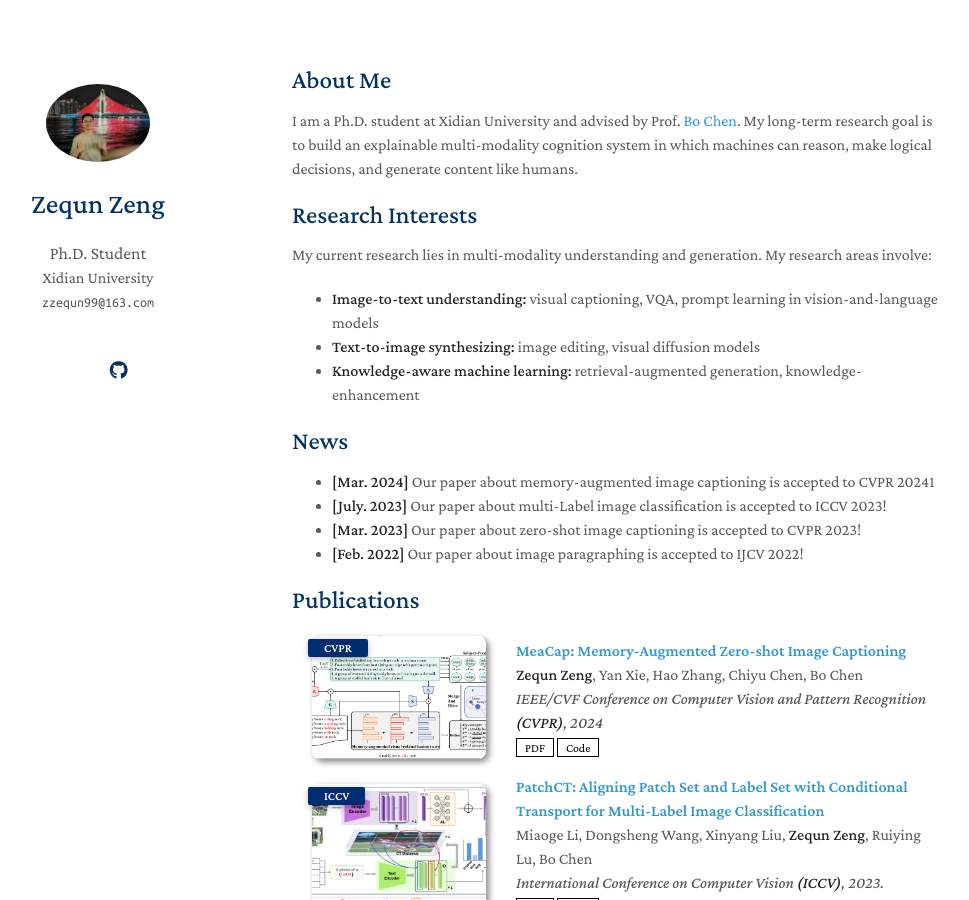
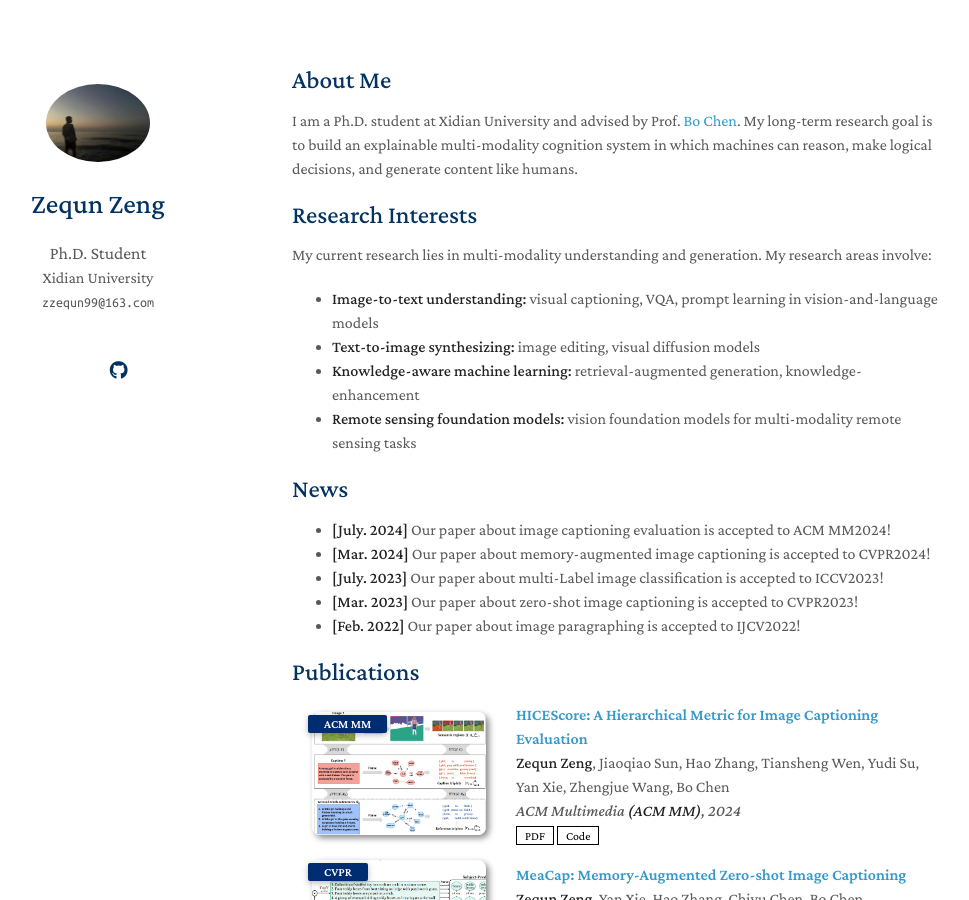
Before and after one commit to joeyz0z/joeyz0z.github.io, a Jekyll site: the page built from index.md, in a window 1280 px wide and 900 px high. Shown: the whole window, without its empty margins (178-1147 px from the left). Built offline with Jekyll 4.4.1, drawn with Linux system fonts in a browser that asks for light colours; nearby versions of some CDN libraries; a style sheet for code colours, icons or effects is not loaded; our own code applies the rules of GitHub Pages for plain Markdown files.

Commit message:
add new publication

```diff
--- a/_includes/publications.md
+++ b/_includes/publications.md
@@ -2,6 +2,26 @@
 
 <div class="publications">
 <ol class="bibliography">
+
+<li>
+<div class="pub-row">
+
+  <div class="col-sm-3 abbr" style="position: relative;padding-right: 15px;padding-left: 15px;">
+    <img src="assets/img/hice.png" class="teaser img-fluid z-depth-1">
+    <abbr class="badge">ACM MM</abbr>
+  </div>
+
+  <div class="col-sm-9" style="position: relative;padding-right: 15px;padding-left: 20px;">
+    <div class="title"><a href="https://arxiv.org/pdf/2403.03715.pdf">HICEScore: A Hierarchical Metric for Image Captioning Evaluation</a></div>
+    <div class="author"><strong>Zequn Zeng</strong>, Jiaoqiao Sun, Hao Zhang, Tiansheng Wen, Yudi Su, Yan Xie, Zhengjue Wang, Bo Chen</div>
+    <div class="periodical"><em>ACM Multimedia <strong>(ACM MM)</strong>, 2024</em></div>
+    <div class="links">
+      <a href="https://arxiv.org/pdf/2407.18589" class="btn btn-sm z-depth-0" role="button" target="_blank" style="font-size:12px;">PDF</a>
+      <a href="https://github.com/joeyz0z/HICE" class="btn btn-sm z-depth-0" role="button" target="_blank" style="font-size:12px;">Code</a>
+    </div>
+  </div>
+</div>
+</li>
 
 <li>
 <div class="pub-row">
--- a/index.md
+++ b/index.md
@@ -11,12 +11,14 @@ My current research lies in multi-modality understanding and generation. My rese
 - **Image-to-text understanding:** visual captioning, VQA, prompt learning in vision-and-language models
 - **Text-to-image synthesizing:** image editing, visual diffusion models
 - **Knowledge-aware machine learning:** retrieval-augmented generation, knowledge-enhancement
+- **Remote sensing foundation models:** vision foundation models for multi-modality remote sensing tasks
 
 ## News
-- **[Mar. 2024]** Our paper about memory-augmented image captioning is accepted to CVPR 20241
-- **[July. 2023]** Our paper about multi-Label image classification is accepted to ICCV 2023!
-- **[Mar. 2023]** Our paper about zero-shot image captioning is accepted to CVPR 2023!
-- **[Feb. 2022]** Our paper about image paragraphing is accepted to IJCV 2022!
+- **[July. 2024]** Our paper about image captioning evaluation is accepted to ACM MM2024!
+- **[Mar. 2024]** Our paper about memory-augmented image captioning is accepted to CVPR2024!
+- **[July. 2023]** Our paper about multi-Label image classification is accepted to ICCV2023!
+- **[Mar. 2023]** Our paper about zero-shot image captioning is accepted to CVPR2023!
+- **[Feb. 2022]** Our paper about image paragraphing is accepted to IJCV2022!
 
 {% include_relative _includes/publications.md %}
 
```
Also changed, not shown: assets/img/hice.png (added), assets/img/my_photo.jpg, assets/img/my_photo_1.jpg (added).
